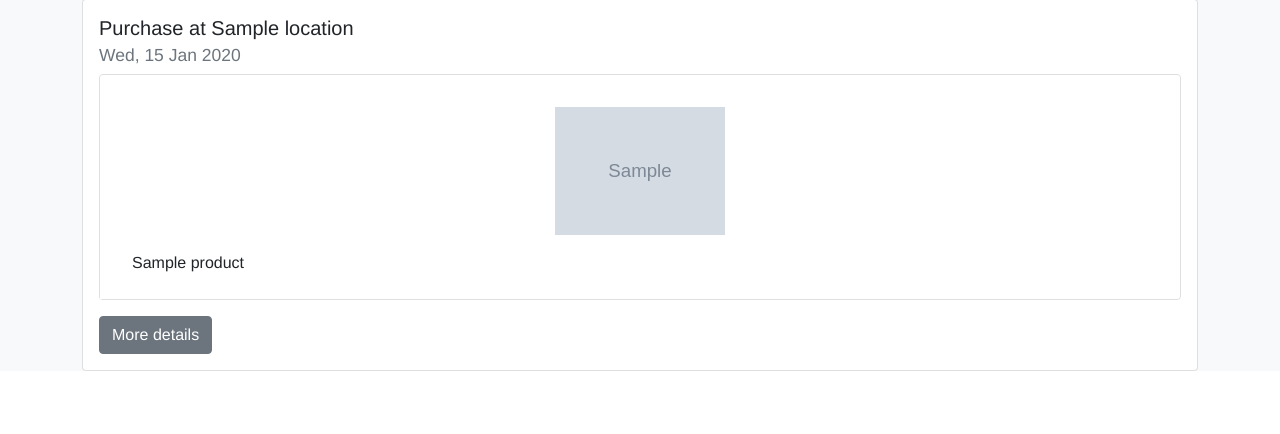
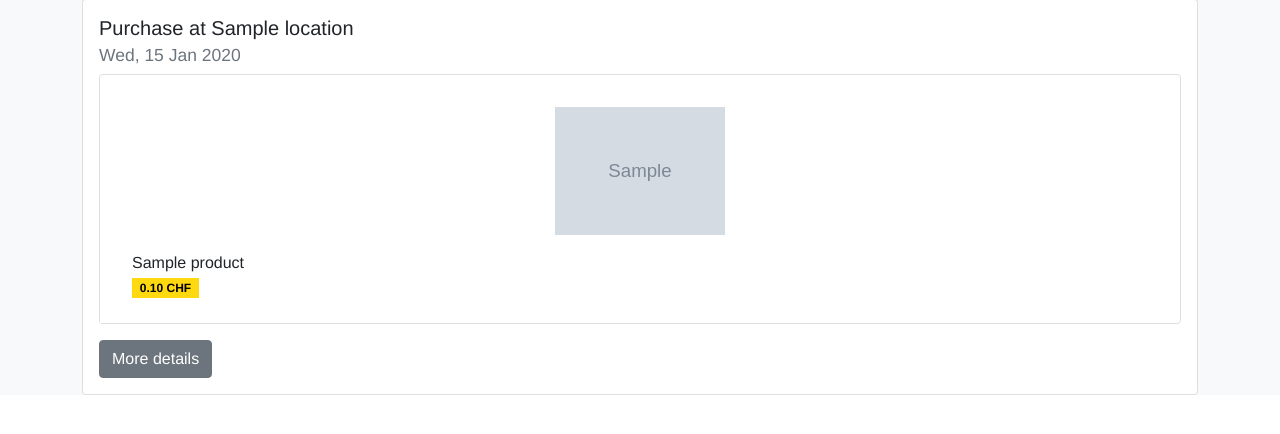
Before and after one commit to elwin/hz21, a Flask app: template templates/index.html in a window 1280 px wide. Shown: the part 320-754 px from the top of the page. Run offline with Flask 2, Linux system fonts and the light colour scheme; the template is opened without the code that fills it: most values are stand-ins (such as "Sample title", 1, 10 or a date in 2020); grey boxes marked "Sample" are stand-in pictures; parts of the project's set-up code (start-up, migrations or seed data) failed here and were passed over; some libraries are stand-ins or nearby versions.

Commit message:
Add price (for real this time)

```diff
--- a/templates/partials/product.html
+++ b/templates/partials/product.html
@@ -9,6 +9,7 @@
         >
     </div>
     <div class="card-body">
-        <p class="card-text">{{ product.name }}</p>
+        <span class="card-text align-baseline text-truncate" style="display: block;">{{ product.name }}</span>
+        <span class="badge price-badge">{{'{:.2f}'.format(product.price / 100) }} CHF</span>
     </div>
 </div>
```
